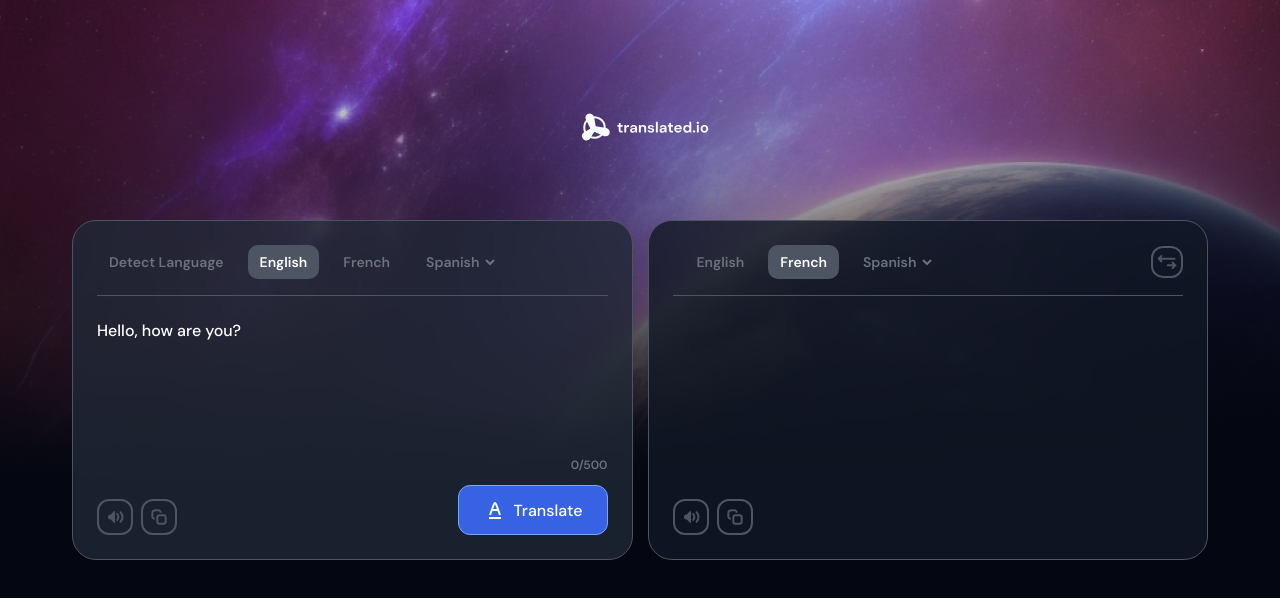
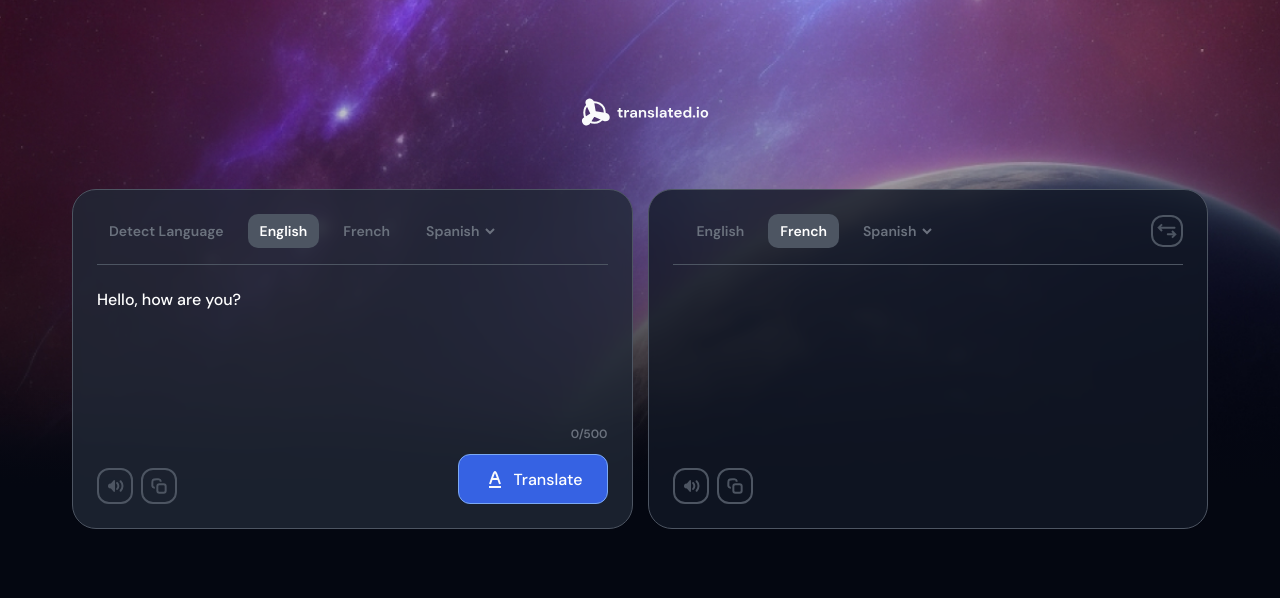
Before and after one commit to meviru/translated.io, a React (Vite) app: page / in a window 1280 px wide. Shown: the top 598 px of the page. Built offline with nearby package versions, Linux system fonts and the light colour scheme; no server answers.

Commit message:
fix: pixel perfect

```diff
--- a/src/App.module.css
+++ b/src/App.module.css
@@ -1,9 +1,9 @@
 .mainContent {
     position: relative;
     z-index: 12;
-    padding: 105px 0;
+    padding: 90px 0;
 }
 
 .appContainer {
-    margin-top: 70px;
+    margin-top: 54px;
 }
```
